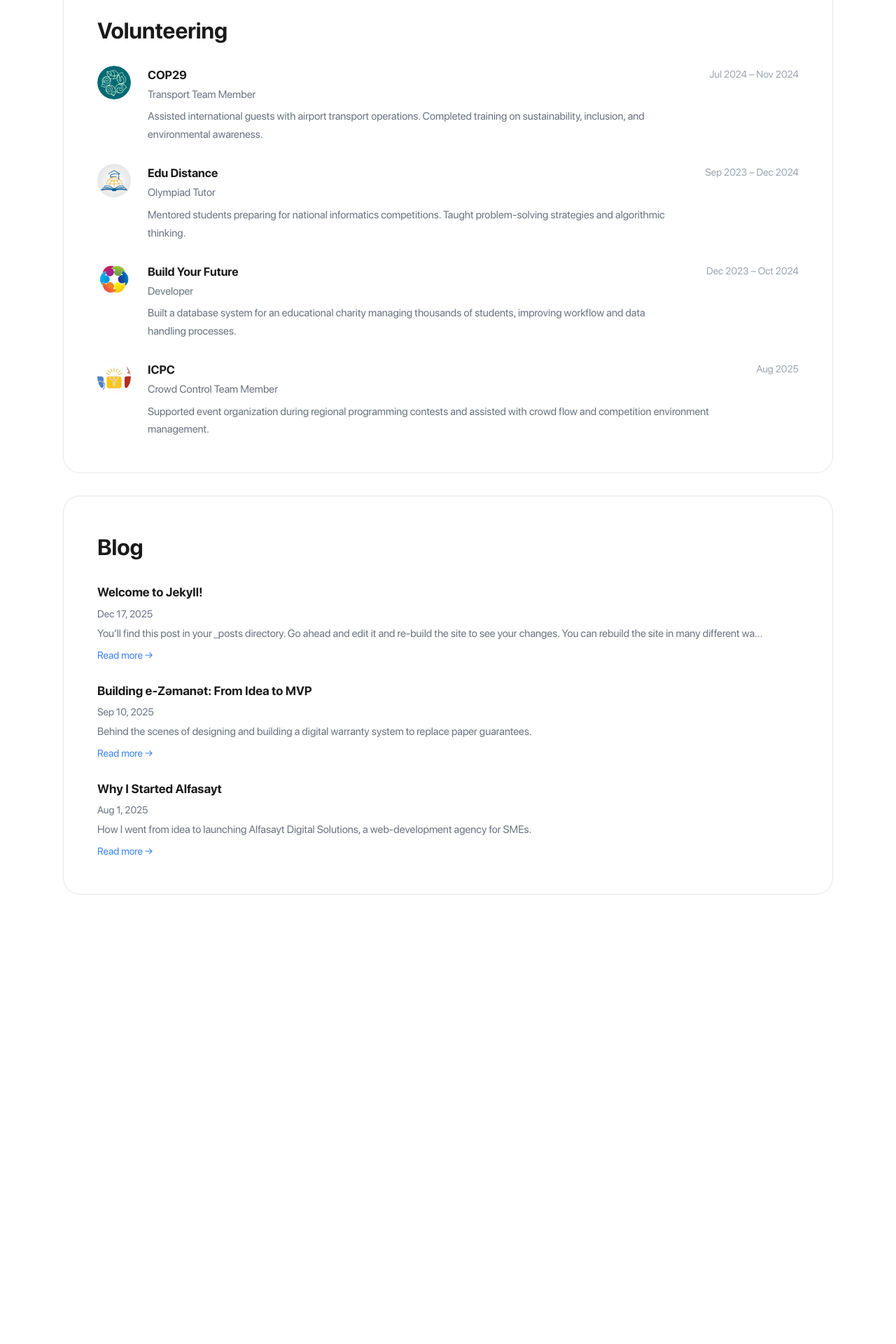
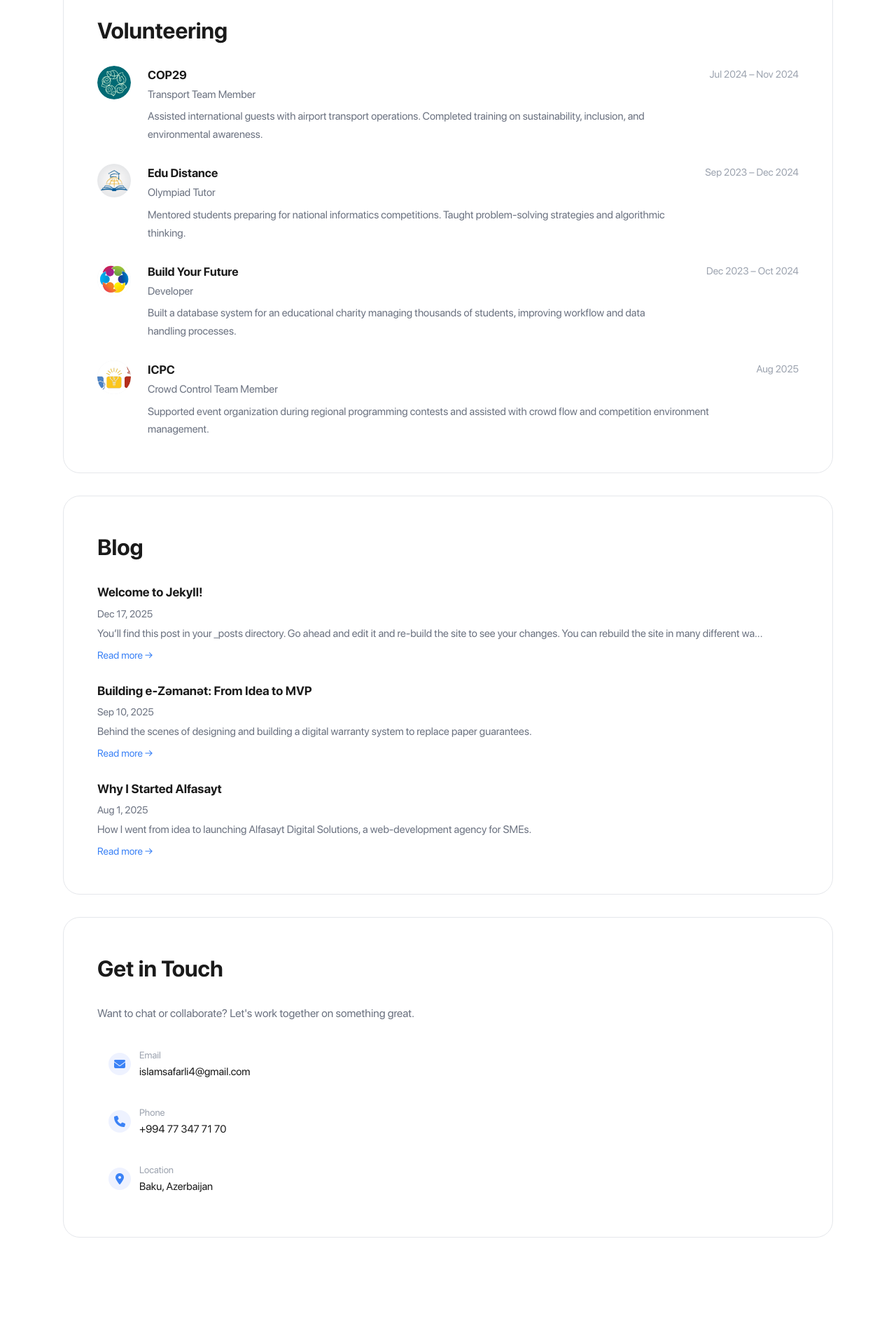
Before and after one commit to isslmsafarli/site1101, a Jekyll site: the page built from index.html, in a window 1280 px wide. Shown: the part 1602-3522 px from the top of the page at 70% size. Built offline with Jekyll 4.4.1, drawn with Linux system fonts in a browser that asks for light colours; before the commit the page ends 3032 px from its top, so only the background shows below that.

Commit message:
contact section

```diff
--- a/_sass/_hero.scss
+++ b/_sass/_hero.scss
@@ -203,3 +203,61 @@
   font-size: 0.9rem;
   color: $accent;
 }
+
+.contact-intro {
+  font-size: 1rem;
+  color: $text-secondary;
+  margin-bottom: 1.5rem;
+}
+
+.contact-list {
+  display: flex;
+  flex-direction: column;
+  gap: 0.75rem;
+}
+
+.contact-item {
+  display: flex;
+  align-items: center;
+  padding: 0.75rem 1rem;
+  border-radius: 999px;
+  text-decoration: none;
+  transition: background 0.2s ease, transform 0.1s ease;
+}
+
+.contact-item:hover {
+  background: #f3f4f6;
+  transform: translateY(-1px);
+}
+
+.contact-item-static {
+  cursor: default;
+}
+
+.contact-icon {
+  width: 32px;
+  height: 32px;
+  border-radius: 50%;
+  background: #eef2ff;
+  display: flex;
+  align-items: center;
+  justify-content: center;
+  margin-right: 0.75rem;
+  color: $accent;
+  flex-shrink: 0;
+}
+
+.contact-body {
+  display: flex;
+  flex-direction: column;
+}
+
+.contact-label {
+  font-size: 0.85rem;
+  color: $text-muted;
+}
+
+.contact-value {
+  font-size: 0.95rem;
+  color: $text-primary;
+}
--- a/index.html
+++ b/index.html
@@ -184,4 +184,41 @@ title: Home
     </div>
   </section>
 
+  <!-- Contact Section -->
+  <section id="contact" class="content-card">
+    <h2>Get in Touch</h2>
+    <p class="contact-intro">
+      Want to chat or collaborate? Let's work together on something great.
+    </p>
+    <div class="contact-list">
+      <a class="contact-item" href="mailto:islamsafarli4@gmail.com">
+        <div class="contact-icon">
+          <i class="fas fa-envelope"></i>
+        </div>
+        <div class="contact-body">
+          <span class="contact-label">Email</span>
+          <span class="contact-value">islamsafarli4@gmail.com</span>
+        </div>
+      </a>
+      <a class="contact-item" href="tel:+994773477170">
+        <div class="contact-icon">
+          <i class="fas fa-phone"></i>
+        </div>
+        <div class="contact-body">
+          <span class="contact-label">Phone</span>
+          <span class="contact-value">+994 77 347 71 70</span>
+        </div>
+      </a>
+      <div class="contact-item contact-item-static">
+        <div class="contact-icon">
+          <i class="fas fa-location-dot"></i>
+        </div>
+        <div class="contact-body">
+          <span class="contact-label">Location</span>
+          <span class="contact-value">Baku, Azerbaijan</span>
+        </div>
+      </div>
+    </div>
+  </section>
+
 </div>
```
